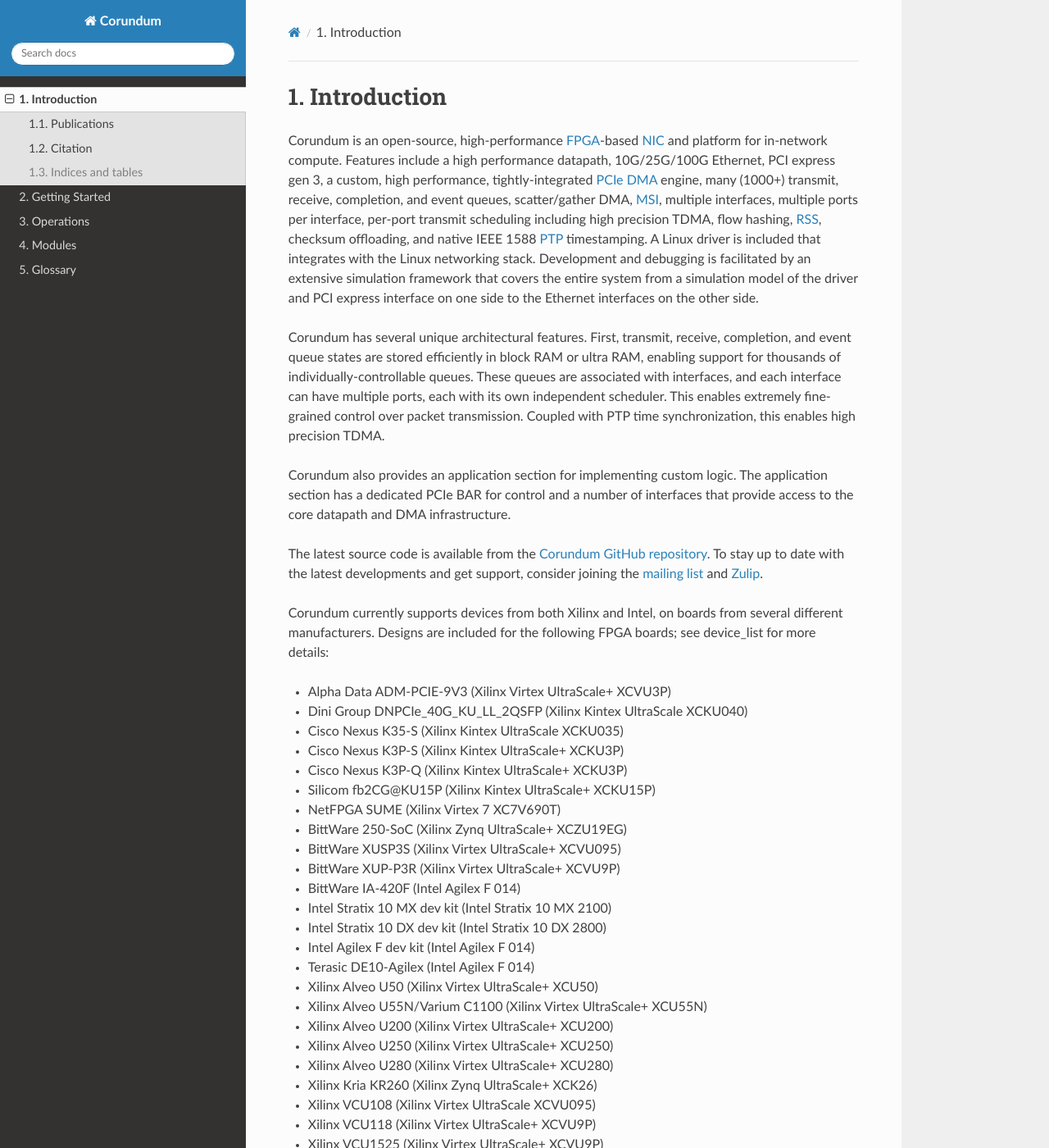
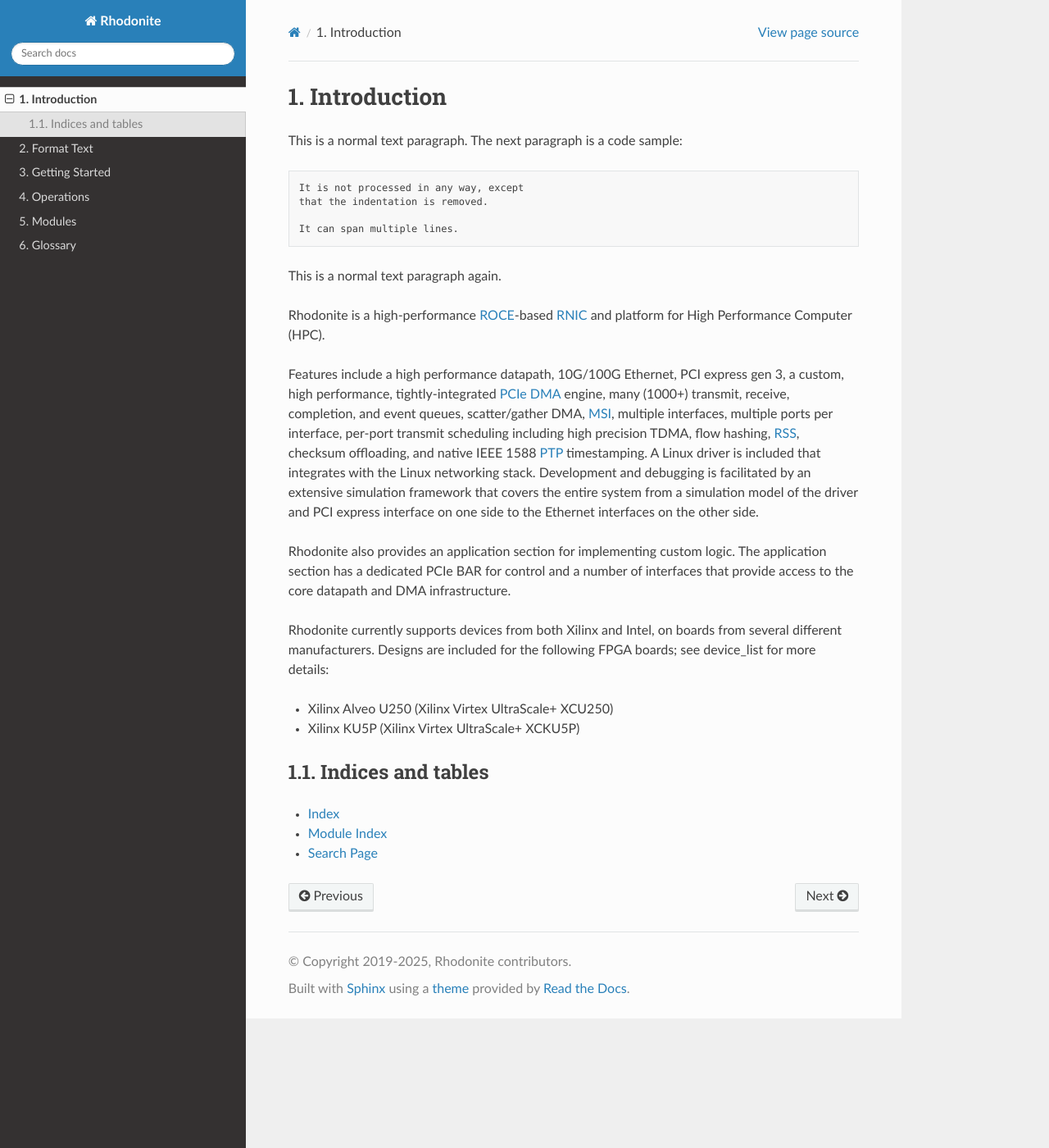
Before and after one commit to doquynh2k7/sphinx_doc, a Sphinx documentation site: the page built from source/index.rst, in a window 1280 px wide and 1400 px high. Shown: the whole window at 82% size. Built offline with Sphinx 7.4.7 and the Read the Docs theme 3.1.0, drawn with Linux system fonts in a browser that asks for light colours; some of the changed text lies outside the part shown.

Commit message:
Guide to format text

```diff
--- a/source/conf.py
+++ b/source/conf.py
@@ -20,7 +20,7 @@
 
 # -- Project information -----------------------------------------------------
 
-project = 'Corundum'
+project = 'Rhodonite'
 author = f'{project} contributors'
 copyright = f'2019-{datetime.datetime.now().year}, {author}'
 
@@ -54,8 +54,9 @@
 # The theme to use for HTML and HTML Help pages.  See the documentation for
 # a list of builtin themes.
 #
-html_theme = 'alabaster'
-html_show_sourcelink = False
+# html_theme = 'alabaster'
+html_theme = 'haiku'
+# html_show_sourcelink = False
 
 try:
     import sphinx_rtd_theme
--- a/source/contents.rst
+++ b/source/contents.rst
@@ -9,6 +9,7 @@
     :includehidden:
 
     index
+    format
     gettingstarted
     operations
     modules/index
--- a/source/index.rst
+++ b/source/index.rst
@@ -4,70 +4,30 @@
 Introduction
 ============
 
-Corundum is an open-source, high-performance :term:`FPGA`-based :term:`NIC` and platform for in-network compute.  Features include a high performance datapath, 10G/25G/100G Ethernet, PCI express gen 3, a custom, high performance, tightly-integrated :term:`PCIe` :term:`DMA` engine, many (1000+) transmit, receive, completion, and event queues, scatter/gather DMA, :term:`MSI`, multiple interfaces, multiple ports per interface, per-port transmit scheduling including high precision TDMA, flow hashing, :term:`RSS`, checksum offloading, and native IEEE 1588 :term:`PTP` timestamping.  A Linux driver is included that integrates with the Linux networking stack.  Development and debugging is facilitated by an extensive simulation framework that covers the entire system from a simulation model of the driver and PCI express interface on one side to the Ethernet interfaces on the other side.
 
-Corundum has several unique architectural features.  First, transmit, receive, completion, and event queue states are stored efficiently in block RAM or ultra RAM, enabling support for thousands of individually-controllable queues.  These queues are associated with interfaces, and each interface can have multiple ports, each with its own independent scheduler.  This enables extremely fine-grained control over packet transmission.  Coupled with PTP time synchronization, this enables high precision TDMA.
+This is a normal text paragraph. The next paragraph is a code sample::
 
-Corundum also provides an application section for implementing custom logic.  The application section has a dedicated PCIe BAR for control and a number of interfaces that provide access to the core datapath and DMA infrastructure.
+   It is not processed in any way, except
+   that the indentation is removed.
 
-The latest source code is available from the `Corundum GitHub repository <https://github.com/corundum/corundum>`_.  To stay up to date with the latest developments and get support, consider joining the `mailing list <https://groups.google.com/d/forum/corundum-nic>`_ and `Zulip <https://corundum.zulipchat.com/>`_.
+   It can span multiple lines.
 
-Corundum currently supports devices from both Xilinx and Intel, on boards from several different manufacturers.  Designs are included for the following FPGA boards; see device_list for more details:
+This is a normal text paragraph again.
 
-*  Alpha Data ADM-PCIE-9V3 (Xilinx Virtex UltraScale+ XCVU3P)
-*  Dini Group DNPCIe_40G_KU_LL_2QSFP (Xilinx Kintex UltraScale XCKU040)
-*  Cisco Nexus K35-S (Xilinx Kintex UltraScale XCKU035)
-*  Cisco Nexus K3P-S (Xilinx Kintex UltraScale+ XCKU3P)
-*  Cisco Nexus K3P-Q (Xilinx Kintex UltraScale+ XCKU3P)
-*  Silicom fb2CG\@KU15P (Xilinx Kintex UltraScale+ XCKU15P)
-*  NetFPGA SUME (Xilinx Virtex 7 XC7V690T)
-*  BittWare 250-SoC (Xilinx Zynq UltraScale+ XCZU19EG)
-*  BittWare XUSP3S (Xilinx Virtex UltraScale+ XCVU095)
-*  BittWare XUP-P3R (Xilinx Virtex UltraScale+ XCVU9P)
-*  BittWare IA-420F (Intel Agilex F 014)
-*  Intel Stratix 10 MX dev kit (Intel Stratix 10 MX 2100)
-*  Intel Stratix 10 DX dev kit (Intel Stratix 10 DX 2800)
-*  Intel Agilex F dev kit (Intel Agilex F 014)
-*  Terasic DE10-Agilex (Intel Agilex F 014)
-*  Xilinx Alveo U50 (Xilinx Virtex UltraScale+ XCU50)
-*  Xilinx Alveo U55N/Varium C1100 (Xilinx Virtex UltraScale+ XCU55N)
-*  Xilinx Alveo U200 (Xilinx Virtex UltraScale+ XCU200)
+
+Rhodonite is a high-performance :term:`ROCE`-based :term:`RNIC` and platform for High Performance Computer (HPC).
+
+Features include a high performance datapath, 10G/100G Ethernet, PCI express gen 3, a custom, high performance, tightly-integrated :term:`PCIe` :term:`DMA` engine, many (1000+) transmit, receive, completion, and event queues, scatter/gather DMA, :term:`MSI`, multiple interfaces, multiple ports per interface, per-port transmit scheduling including high precision TDMA, flow hashing, :term:`RSS`, checksum offloading, and native IEEE 1588 :term:`PTP` timestamping.  A Linux driver is included that integrates with the Linux networking stack.  Development and debugging is facilitated by an extensive simulation framework that covers the entire system from a simulation model of the driver and PCI express interface on one side to the Ethernet interfaces on the other side.
+
+Rhodonite also provides an application section for implementing custom logic.  The application section has a dedicated PCIe BAR for control and a number of interfaces that provide access to the core datapath and DMA infrastructure.
+
+Rhodonite currently supports devices from both Xilinx and Intel, on boards from several different manufacturers.  Designs are included for the following FPGA boards; see device_list for more details:
+
 *  Xilinx Alveo U250 (Xilinx Virtex UltraScale+ XCU250)
-*  Xilinx Alveo U280 (Xilinx Virtex UltraScale+ XCU280)
-*  Xilinx Kria KR260 (Xilinx Zynq UltraScale+ XCK26)
-*  Xilinx VCU108 (Xilinx Virtex UltraScale XCVU095)
-*  Xilinx VCU118 (Xilinx Virtex UltraScale+ XCVU9P)
-*  Xilinx VCU1525 (Xilinx Virtex UltraScale+ XCVU9P)
-*  Xilinx ZCU102 (Xilinx Zynq UltraScale+ XCZU9EG)
-*  Xilinx ZCU106 (Xilinx Zynq UltraScale+ XCZU7EV)
+*  Xilinx KU5P (Xilinx Virtex UltraScale+ XCKU5P)
 
-Publications
-============
 
-- A. Forencich, A. C. Snoeren, G. Porter, G. Papen, *Corundum: An Open-Source 100-Gbps NIC,* in FCCM'20. (`FCCM Paper <https://www.cse.ucsd.edu/~snoeren/papers/corundum-fccm20.pdf>`_, `FCCM Presentation <https://www.fccm.org/past/2020/forums/topic/corundum-an-open-source-100-gbps-nic/>`_)
 
-- J. A. Forencich, *System-Level Considerations for Optical Switching in Data Center Networks*. (`Thesis <https://escholarship.org/uc/item/3mc9070t>`_)
-
-Citation
-========
-
-If you use Corundum in your project, please cite one of the following papers
-and/or link to the project on GitHub::
-
-    @inproceedings{forencich2020fccm,
-        author = {Alex Forencich and Alex C. Snoeren and George Porter and George Papen},
-        title = {Corundum: An Open-Source {100-Gbps} {NIC}},
-        booktitle = {28th IEEE International Symposium on Field-Programmable Custom Computing Machines},
-        year = {2020},
-    }
-
-    @phdthesis{forencich2020thesis,
-        author = {John Alexander Forencich},
-        title = {System-Level Considerations for Optical Switching in Data Center Networks},
-        school = {UC San Diego},
-        year = {2020},
-        url = {https://escholarship.org/uc/item/3mc9070t},
-    }
 
 .. only:: html
 
```
Also changed, not shown: source/format.rst (added, +246 -0 lines), source/glossary.rst (+9 -0 lines), source/images/gnu.png (added).
